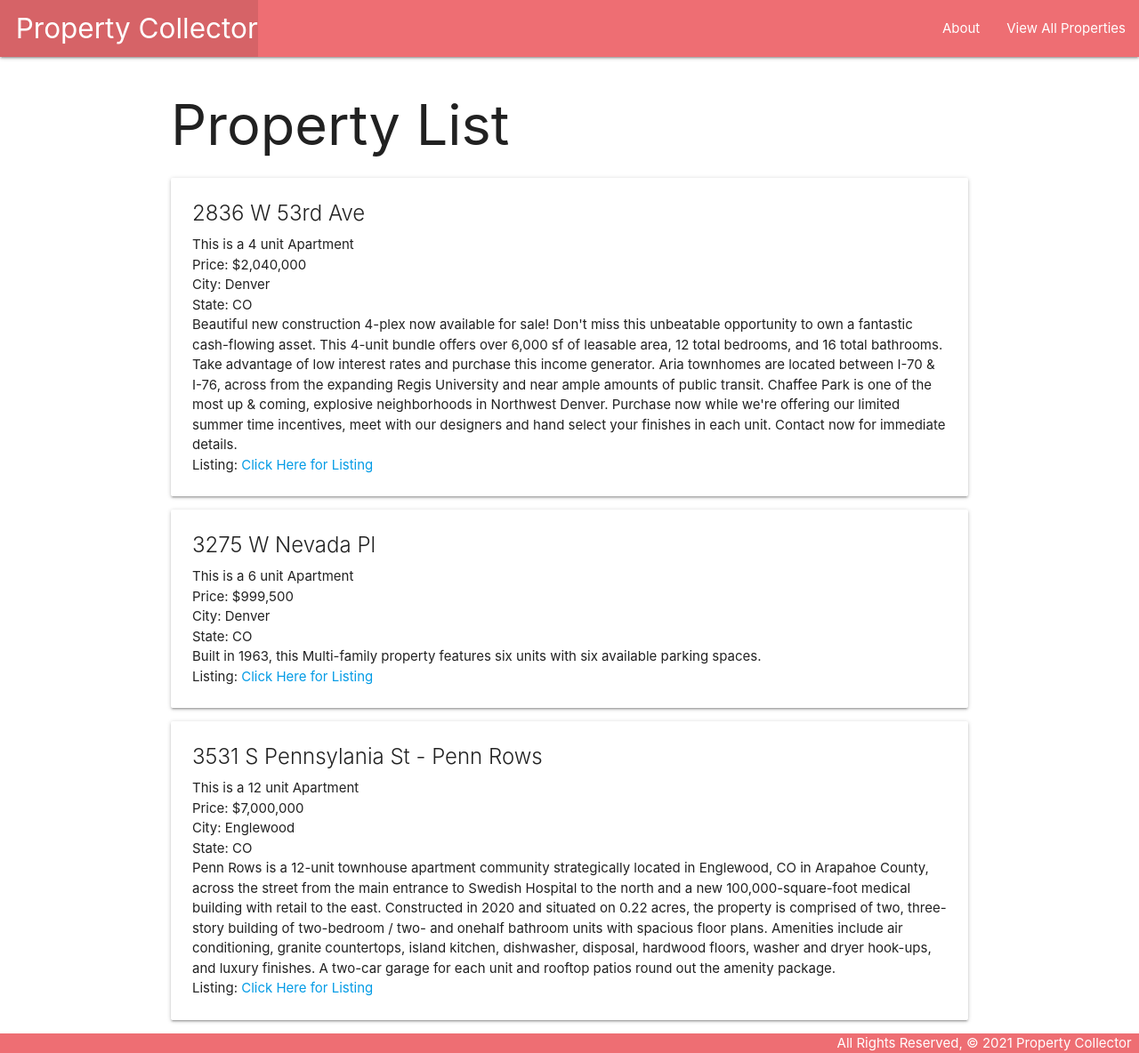
After one commit to cobycobyk/property-collector, a Django app: page /properties/ in a window 1280 px wide. The commit adds this page. Shown: the whole page at 89% size. Run offline with Django 3.2, Linux system fonts and the light colour scheme.

Commit message:
all properties index styled

```diff
--- a/main_app/templates/base.html
+++ b/main_app/templates/base.html
@@ -15,7 +15,7 @@
     <nav>
       <div class="nav-wrapper">
         <ul>
-          <li><a href="/" class="left brand-logo">&nbsp;&nbsp;CatCollector</a></li>
+          <li><a href="/" class="left brand-logo">&nbsp;&nbsp;Property Collector</a></li>
         </ul>
         <ul class="right">
           <li><a href="/about">About</a></li>
@@ -29,7 +29,7 @@
     {% endblock %}
   </main>
   <footer class="page-footer">
-    <div class="right">All Rights Reserved, &copy; 2021 Cat Collector &nbsp;</div>
+    <div class="right">All Rights Reserved, &copy; 2021 Property Collector &nbsp;</div>
   </footer>
 </body>
 </html>
--- /dev/null
+++ b/main_app/templates/properties/properties_index.html
@@ -0,0 +1,20 @@
+{% extends 'base.html' %}
+{% block content %}
+
+<h1>Property List</h1>
+
+{% for property in properties %}
+  <div class="card">
+    <div class="card-content">
+      <span class="card-title">{{ property.street }}</span>
+      <p>This is a {{property.units}} unit {{ property.type }}</p>
+      <p>Price: ${{ property.price }}</p>
+      <p>City: {{ property.city }}</p>
+      <p>State: {{ property.state }}</p>
+      <p>{{ property.description }}</p>
+      <p>Listing: <a href="{{ property.link }}">Click Here for Listing</a></p>
+    </div>
+  </div>
+{% endfor %}
+
+{% endblock %}
--- a/main_app/urls.py
+++ b/main_app/urls.py
@@ -3,5 +3,6 @@ from . import views
 
 urlpatterns = [
   path('', views.home, name='home'),
-  path('about/', views.about, name='about')
+  path('about/', views.about, name='about'),
+  path('properties/', views.properties_index, name='property_index')
 ]
--- a/main_app/views.py
+++ b/main_app/views.py
@@ -1,6 +1,23 @@
 from django.shortcuts import render
 
 from django.http import HttpResponse
+
+class Property:
+  def __init__(self, street, city, state, type, units, price, description, link):
+    self.street = street
+    self.city = city
+    self.state = state
+    self.type = type
+    self.units = units
+    self.price = price
+    self.description = description
+    self.link = link
+
+properties = [
+  Property('2836 W 53rd Ave', 'Denver', 'CO', 'Apartment', '4', '2,040,000', "Beautiful new construction 4-plex now available for sale! Don't miss this unbeatable opportunity to own a fantastic cash-flowing asset. This 4-unit bundle offers over 6,000 sf of leasable area, 12 total bedrooms, and 16 total bathrooms. Take advantage of low interest rates and purchase this income generator. Aria townhomes are located between I-70 & I-76, across from the expanding Regis University and near ample amounts of public transit. Chaffee Park is one of the most up & coming, explosive neighborhoods in Northwest Denver. Purchase now while we're offering our limited summer time incentives, meet with our designers and hand select your finishes in each unit. Contact now for immediate details.", 'https://www.loopnet.com/Listing/2836-2848-W-53rd-Ave-Denver-CO/20418041/'),
+  Property('3275 W Nevada Pl', 'Denver', 'CO', 'Apartment', '6', '999,500', "Built in 1963, this Multi-family property features six units with six available parking spaces.", 'https://www.loopnet.com/Listing/3275-W-Nevada-Pl-Denver-CO/16233736/'),
+  Property('3531 S Pennsylania St - Penn Rows', 'Englewood', 'CO', 'Apartment', '12', '7,000,000', "Penn Rows is a 12-unit townhouse apartment community strategically located in Englewood, CO in Arapahoe County, across the street from the main entrance to Swedish Hospital to the north and a new 100,000-square-foot medical building with retail to the east. Constructed in 2020 and situated on 0.22 acres, the property is comprised of two, three-story building of two-bedroom / two- and onehalf bathroom units with spacious floor plans. Amenities include air conditioning, granite countertops, island kitchen, dishwasher, disposal, hardwood floors, washer and dryer hook-ups, and luxury finishes. A two-car garage for each unit and rooftop patios round out the amenity package.", 'https://www.loopnet.com/Listing/3531-3539-S-Pennsylvania-St-Englewood-CO/20206195/')
+]
 
 # Create your views here.
 def home(request):
@@ -8,3 +25,6 @@ def home(request):
 
 def about(request):
   return render(request, 'about.html')
+
+def properties_index(request):
+  return render(request, 'properties/properties_index.html', {'properties': properties})
```
